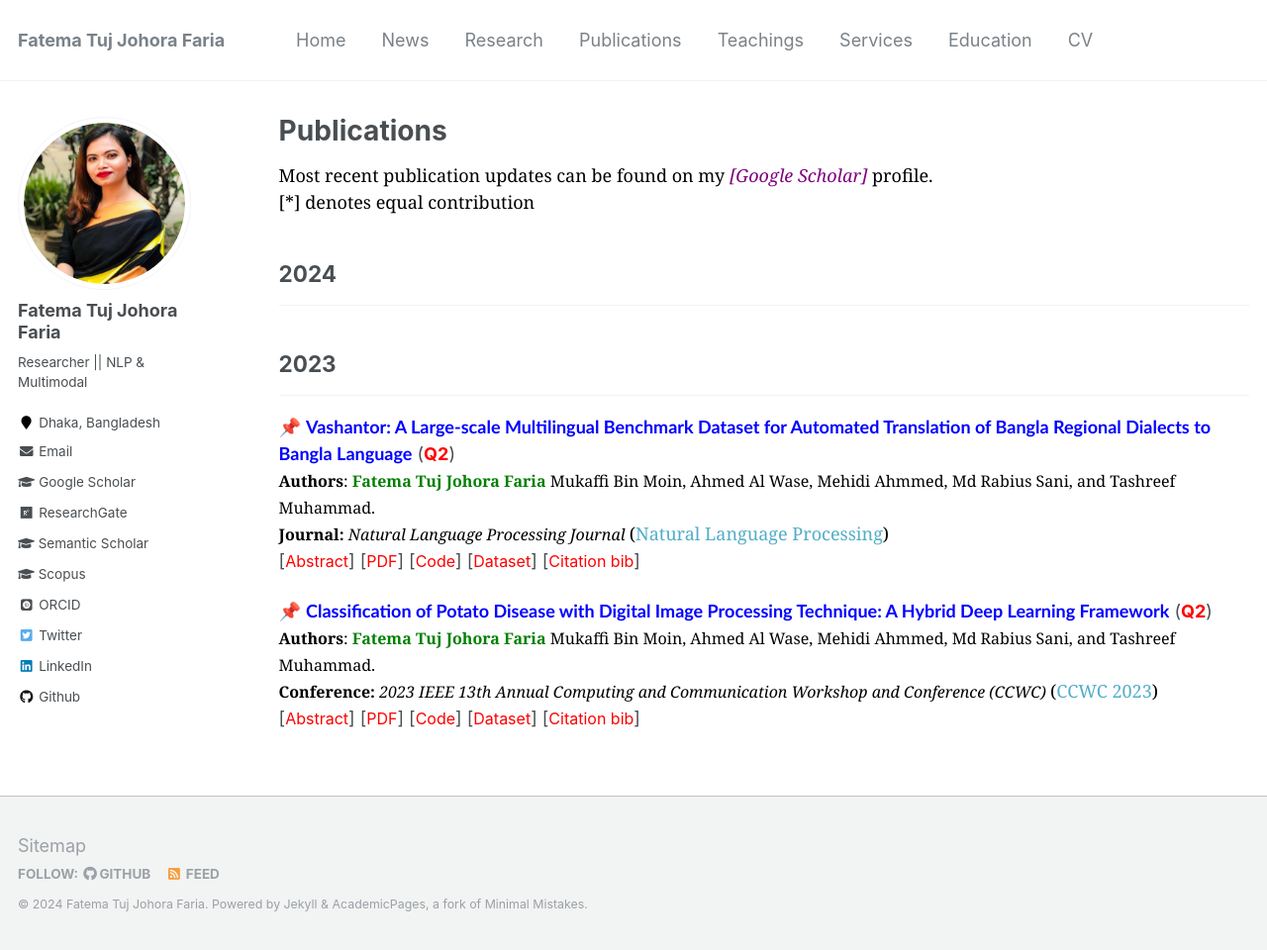
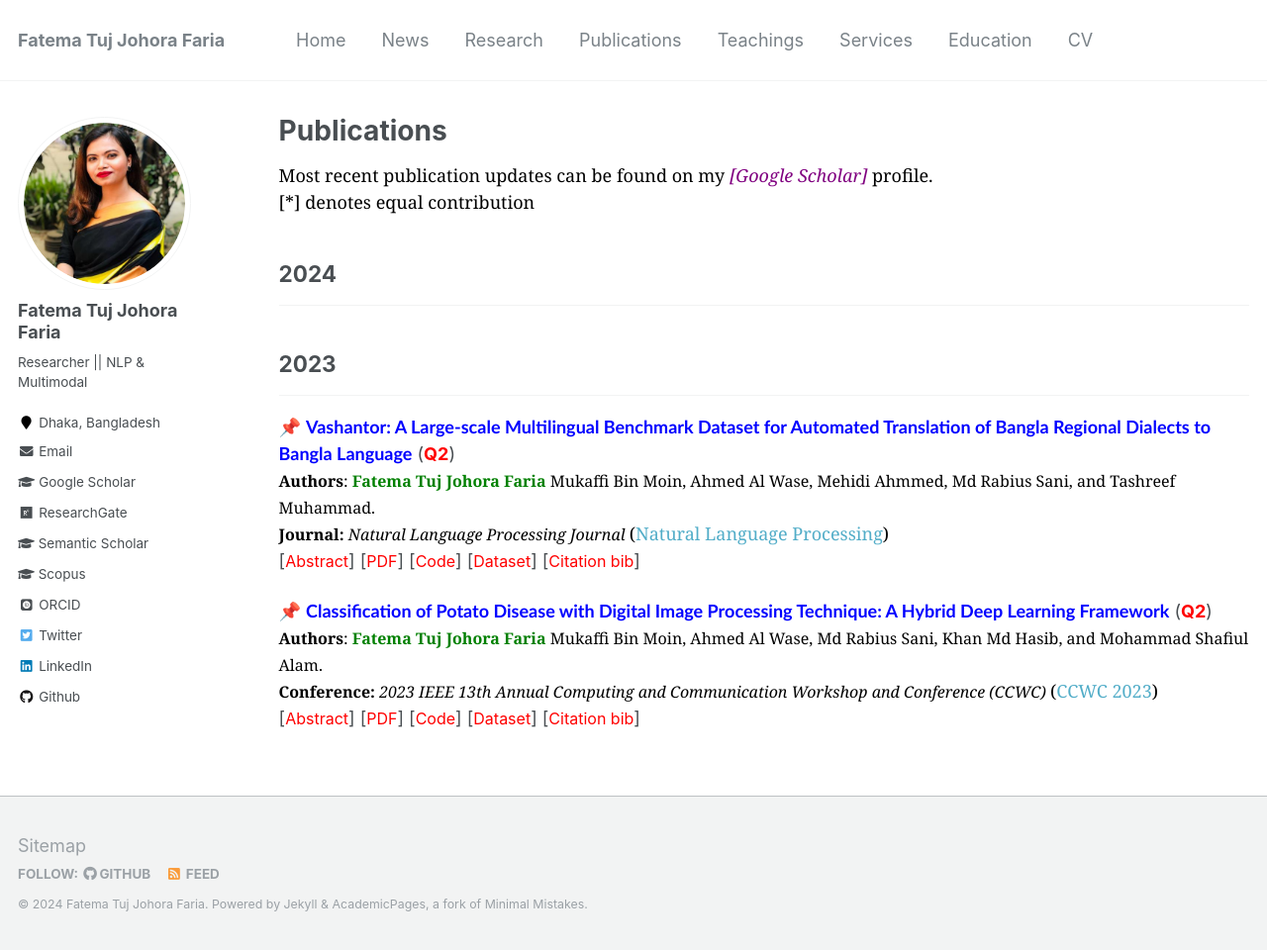
Before and after one commit to fatemafaria142/fatemafaria142.github.io, a Jekyll site: the page built from _pages/publications.md, in a window 1280 px wide and 960 px high. Shown: the whole window at 99% size. Built offline with Jekyll 4.4.1, drawn with Linux system fonts in a browser that asks for light colours; some web fonts are replaced.

Commit message:
Update publications.md

```diff
--- a/_pages/publications.md
+++ b/_pages/publications.md
@@ -56,7 +56,7 @@ author_profile: true
 <!-- Paper 02 -->
 📌 [<span style="color:blue;font-family:Trebuchet MS;">**Classification of Potato Disease with Digital Image Processing Technique: A Hybrid Deep Learning Framework**</span>](https://arxiv.org/abs/2311.11142) (<span style="color:red"><strong>Q2</strong></span>)<br>
 <span style="color:black;font-family:Georgia">
-	<font size="3"><strong>Authors</strong>: <strong style="color:green">Fatema Tuj Johora Faria</strong> Mukaffi Bin Moin, Ahmed Al Wase, Mehidi Ahmmed, Md Rabius Sani, and Tashreef Muhammad.</font>
+	<font size="3"><strong>Authors</strong>: <strong style="color:green">Fatema Tuj Johora Faria</strong> Mukaffi Bin Moin, Ahmed Al Wase, Md Rabius Sani, Khan Md Hasib, and Mohammad Shafiul Alam.</font>
 </span>
 <br>
 <span style="color:black;font-family:Georgia">
```
